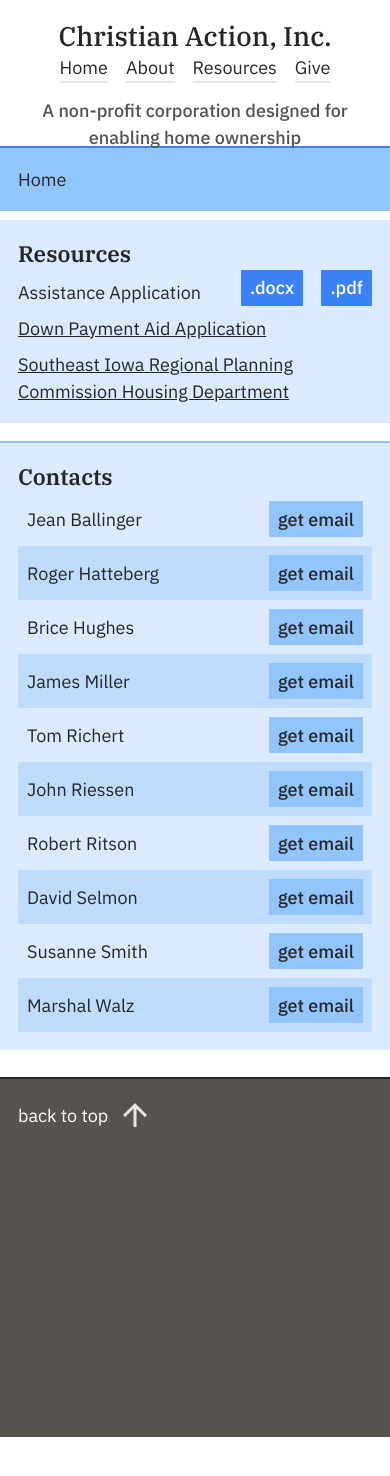
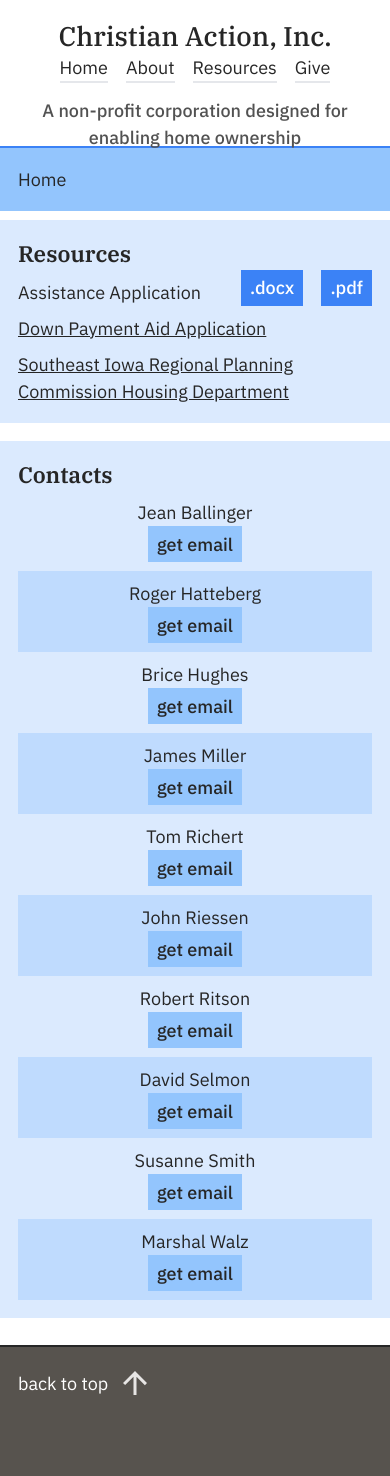
Before and after one commit to blaze-vincent/christian-action-2022, a Next.js app: page /resources in a window 390 px wide. Shown: the top 1476 px of the page. Before the commit the page ends 1437 px from the top, so only its background shows below. Built offline with nearby package versions, Linux system fonts and the light colour scheme.

Commit message:
Make buttons more responsive

```diff
--- a/components/contactInformation/contact.js
+++ b/components/contactInformation/contact.js
@@ -3,7 +3,7 @@ import {useState} from 'react';
 export default function Contact({name, emailAddress}){
   const [emailHidden, setEmailHidden] = useState(true);
 
-  return <div className="relative odd:bg-blue-200 p-2 flex flex-row items-center justify-between">
+  return <div className="relative odd:bg-blue-200 p-2 flex sm:flex-row flex-col items-center justify-between">
     {name}
     {
     emailHidden && <button
--- a/components/contactInformation/contactInformation.js
+++ b/components/contactInformation/contactInformation.js
@@ -45,7 +45,7 @@ const contacts = [
 
 export default function ContactInformation(){
   return <div
-    className="p-4 bg-blue-100 border-solid border-t-2 border-blue-300"
+    className="p-4 bg-blue-100 "
   >
     <h2
       className="text-xl font-semibold font-ibm-serif"
```
